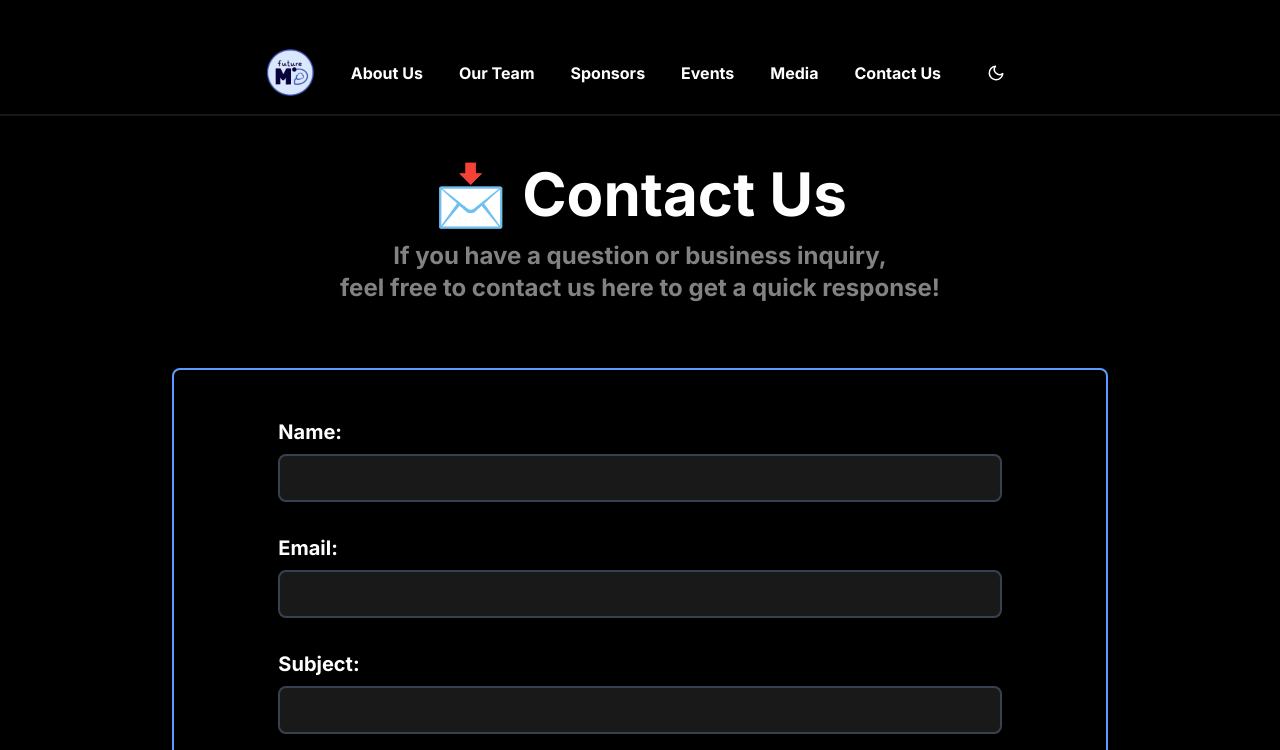
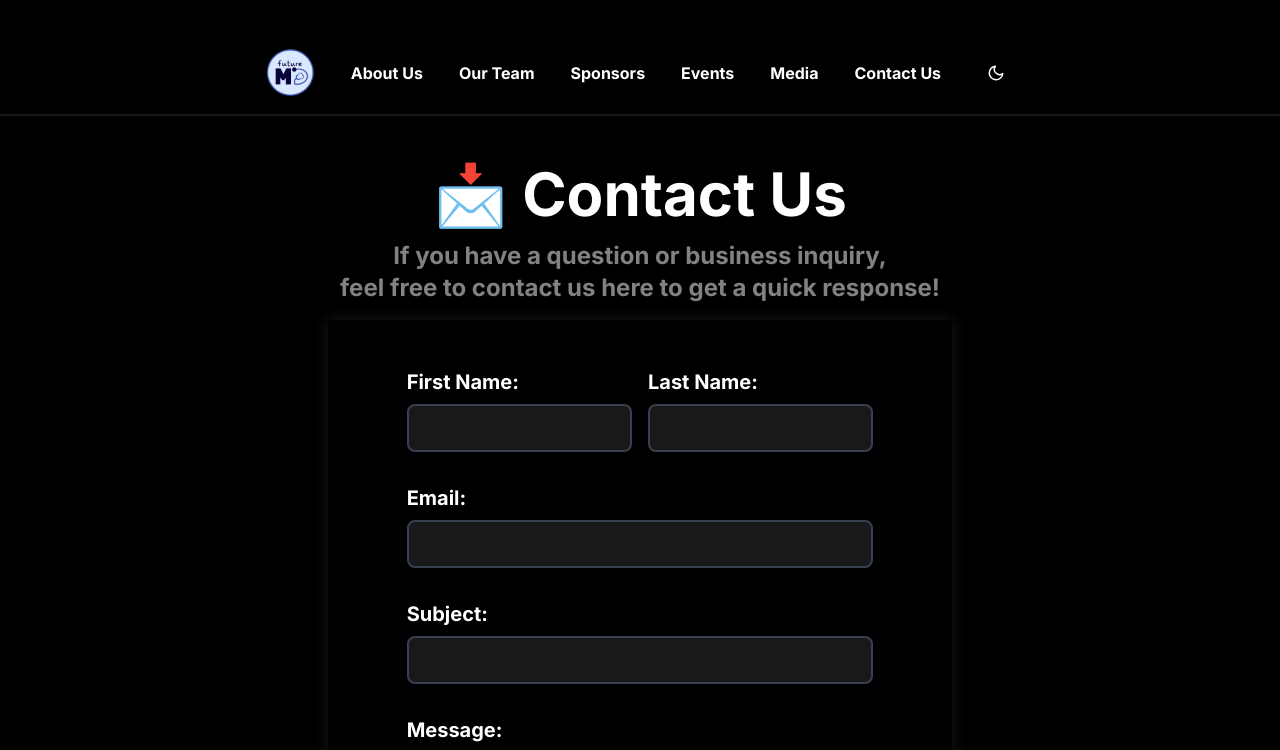
Before and after one commit to advayc/futuremd-site, a Next.js app: page /contact in a window 1280 px wide. Shown: the top 750 px of the page. Built offline with nearby package versions, Linux system fonts and the light colour scheme.

Commit message:
make contact page look like cards, glow to validation, smaller form, first and last name

```diff
--- a/components/ContactForm.tsx
+++ b/components/ContactForm.tsx
@@ -2,7 +2,8 @@ import React, { useState, FormEvent } from 'react';
 import { IoMdClose } from 'react-icons/io';
 
 const ContactForm: React.FC = () => {
-    const [name, setName] = useState('');
+const [firstName, setFirstName] = useState('');
+const [lastName, setLastName] = useState('');
 const [email, setEmail] = useState('');
 const [subject, setSubject] = useState('');
 const [message, setMessage] = useState('');
@@ -11,7 +12,8 @@ const ContactForm: React.FC = () => {
 const [errorMessage, setErrorMessage] = useState('');
 const [emailError, setEmailError] = useState('');
 
-    const [isNameTouched, setNameTouched] = useState(false);
+const [isFirstNameTouched, setFirstNameTouched] = useState(false);
+const [isLastNameTouched, setLastNameTouched] = useState(false);
 const [isEmailTouched, setEmailTouched] = useState(false);
 const [isSubjectTouched, setSubjectTouched] = useState(false);
 const [isMessageTouched, setMessageTouched] = useState(false);
@@ -19,8 +21,11 @@ const ContactForm: React.FC = () => {
 const handleSubmit = async (e: FormEvent) => {
     e.preventDefault();
 
+    // Concatenate first name and last name
+    const name = `${firstName} ${lastName}`;
+
     // Validate inputs
-        if (!name || !email || !subject || !message) {
+    if (!firstName || !lastName || !email || !subject || !message) {
         setErrorMessage('Please fill in all required fields.');
         return;
     }
@@ -46,7 +51,8 @@ const ContactForm: React.FC = () => {
         console.log(`SUCCESS.\nNAME: ${name}\nEMAIL: ${email}\nSUBJECT: ${subject}\nMESSAGE: ${message}`);
         setMessageSent(true);
         // Clear user inputs
-            setName('');
+        setFirstName('');
+        setLastName('');
         setEmail('');
         setSubject('');
         setMessage('');
@@ -64,7 +70,8 @@ const ContactForm: React.FC = () => {
 }
 
 const resetTouchedStates = () => {
-        setNameTouched(false);
+    setFirstNameTouched(false);
+    setLastNameTouched(false);
     setEmailTouched(false);
     setSubjectTouched(false);
     setMessageTouched(false);
@@ -78,35 +85,58 @@ const ContactForm: React.FC = () => {
 // Determine input classes based on error and touched states
 const inputClasses = (hasError: boolean, isTouched: boolean) => {
     if (!isTouched) return 'border-gray-700'; // Default border color
-        return hasError ? 'border-red-500' : 'border-green-500';
+    return hasError
+        ? 'border-red-500 shadow-[0_0_10px_0_rgba(239,68,68,0.5)]' // Red border with centered glow
+        : 'border-green-500 shadow-[0_0_10px_0_rgba(34,197,94,0.5)]'; // Green border with centered glow
 };
 
 const textareaClasses = (hasError: boolean, isTouched: boolean) => {
     if (!isTouched) return 'border-gray-700'; // Default border color
-        return hasError ? 'border-red-500' : 'border-green-500';
+    return hasError
+        ? 'border-red-500 shadow-[0_0_10px_0_rgba(239,68,68,0.5)]' // Red border with centered glow
+        : 'border-green-500 shadow-[0_0_10px_0_rgba(34,197,94,0.5)]'; // Green border with centered glow
 };
 
 return (
     <div className="w-full">
         <form onSubmit={handleSubmit} className="flex items-center justify-center">
-                <div className="flex-col border-2 border-hov rounded-lg w-3/4 p-8 shadow hover:shadow-lg mt-12">
+            <div className="flex-col md:w-1/2 sm:w-5/6 p-8 shadow-xl hover:shadow-2xl transition-shadow duration-300 dark:shadow-[0_0_15px_rgba(255,255,255,0.1)]">
                 <div className="flex justify-center">
-                        <div className="flex flex-col w-5/6 mt-4">
-                            <label className="font-bold dark:text-white text-black text-xl mb-2" htmlFor="name">
-                                Name:
+                    <div className="flex flex-row w-5/6 mt-4 space-x-4">
+                        <div className="flex flex-col w-1/2">
+                            <label className="font-bold dark:text-white text-black text-xl mb-2" htmlFor="firstName">
+                                First Name:
                             </label>
                             <input
-                                id="name"
-                                className={`dark:text-white text-black w-full outline-0 mb-4 h-12 bg-gray-200 rounded-lg p-3 dark:bg-[#191919] border-2 ${inputClasses(!name, isNameTouched)}`}
+                                id="firstName"
+                                className={`dark:text-white text-black w-full outline-0 mb-4 h-12 bg-gray-200 rounded-lg p-3 dark:bg-[#191919] border-2 ${inputClasses(!firstName, isFirstNameTouched)}`}
                                 type="text"
-                                value={name}
+                                value={firstName}
                                 onChange={(e) => {
-                                    setName(e.target.value);
-                                    setNameTouched(true);
+                                    setFirstName(e.target.value);
+                                    setFirstNameTouched(true);
                                 }}
-                                onBlur={() => setNameTouched(true)}
+                                onBlur={() => setFirstNameTouched(true)}
                                 required
                             />
+                        </div>
+                        <div className="flex flex-col w-1/2">
+                            <label className="font-bold dark:text-white text-black text-xl mb-2" htmlFor="lastName">
+                                Last Name:
+                            </label>
+                            <input
+                                id="lastName"
+                                className={`dark:text-white text-black w-full outline-0 mb-4 h-12 bg-gray-200 rounded-lg p-3 dark:bg-[#191919] border-2 ${inputClasses(!lastName, isLastNameTouched)}`}
+                                type="text"
+                                value={lastName}
+                                onChange={(e) => {
+                                    setLastName(e.target.value);
+                                    setLastNameTouched(true);
+                                }}
+                                onBlur={() => setLastNameTouched(true)}
+                                required
+                            />
+                        </div>
                     </div>
                 </div>
                 <div className="flex justify-center">
@@ -180,7 +210,7 @@ const ContactForm: React.FC = () => {
                         className="mt-6 mb-4 h-14 w-2/3 lg:w-2/3 bg-blue-800 text-white rounded-lg text-lg font-bold hover:bg-blue-900 transition-all duration-300"
                         type="submit"
                     >
-                            Send
+                        Submit
                     </button>
                 </div>
             </div>
--- a/pages/media.tsx
+++ b/pages/media.tsx
@@ -1,7 +1,7 @@
 import { Inter } from "next/font/google";
 import Navbar from "@/components/navbar";
 import { useRouter } from "next/router";
-import { Key, useEffect, useState } from "react";
+import { Key, useEffect } from "react";
 import Head from 'next/head';
 import Image from "next/image";
 import Zoom from 'react-medium-image-zoom';
@@ -13,9 +13,9 @@ import { StaticImport } from "next/dist/shared/lib/get-img-props";
 const inter = Inter({ subsets: ["latin"] });
 
 const galleryImages = [
-  { src: '/gallery/first.jpg' },
-  { src: '/gallery/second.jpg' },
-  { src: '/gallery/third.jpg' },
+  { src: '/gallary/first.jpg' },
+  { src: '/gallary/second.jpg' },
+  { src: '/gallary/third.jpg' },
 ];
 
 // Fetch Instagram images in getServerSideProps
@@ -35,7 +35,6 @@ export async function getServerSideProps() {
 
 export default function Media({ instagramImages }: { instagramImages: any[] }) {
   const router = useRouter();
-  const [currentImageIndex, setCurrentImageIndex] = useState(0);
 
   useEffect(() => {
     const handleRouteChange = (url: string) => {
@@ -51,22 +50,6 @@ export default function Media({ instagramImages }: { instagramImages: any[] }) {
       router.events.off('routeChangeStart', handleRouteChange);
     };
   }, [router.events]);
-
-  // Handle keyboard navigation for gallery images
-  useEffect(() => {
-    const handleKeyDown = (event: KeyboardEvent) => {
-      if (event.key === 'ArrowLeft') {
-        setCurrentImageIndex((prevIndex) => (prevIndex === 0 ? galleryImages.length - 1 : prevIndex - 1));
-      } else if (event.key === 'ArrowRight') {
-        setCurrentImageIndex((prevIndex) => (prevIndex === galleryImages.length - 1 ? 0 : prevIndex + 1));
-      }
-    };
-
-    window.addEventListener('keydown', handleKeyDown);
-    return () => {
-      window.removeEventListener('keydown', handleKeyDown);
-    };
-  }, []);
 
   return (
     <main className={`min-h-screen flex flex-col items-center pt-8 ${inter.className} dark:bg-dark-bg bg-light-bg transition-colors duration-700`}>
@@ -104,14 +87,14 @@ export default function Media({ instagramImages }: { instagramImages: any[] }) {
         </h1>
         <div className="grid grid-cols-1 sm:grid-cols-2 md:grid-cols-3 gap-6">
           {galleryImages.map((image, index) => (
-            <div key={index} className={`relative group rounded-lg overflow-hidden ${index === currentImageIndex ? 'block' : 'hidden'}`}>
+            <div key={index} className="relative group rounded-lg overflow-hidden hover:scale-105 transition-transform duration-500">
               <Zoom>
                 <Image
                   src={image.src}
                   alt={`Gallery image ${index + 1}`}
                   width={400}
                   height={250}
-                  className="md:w-[350px] md:h-[350px] object-cover transition-transform duration-500 group-hover:scale-105 w-[300px] h-[200px]"
+                  className="md:w-[350px] md:h-[350px] object-cover w-[300px] h-[200px]"
                 />
               </Zoom>
             </div>
```
Lines whose indentation alone changed are shown as unchanged.
